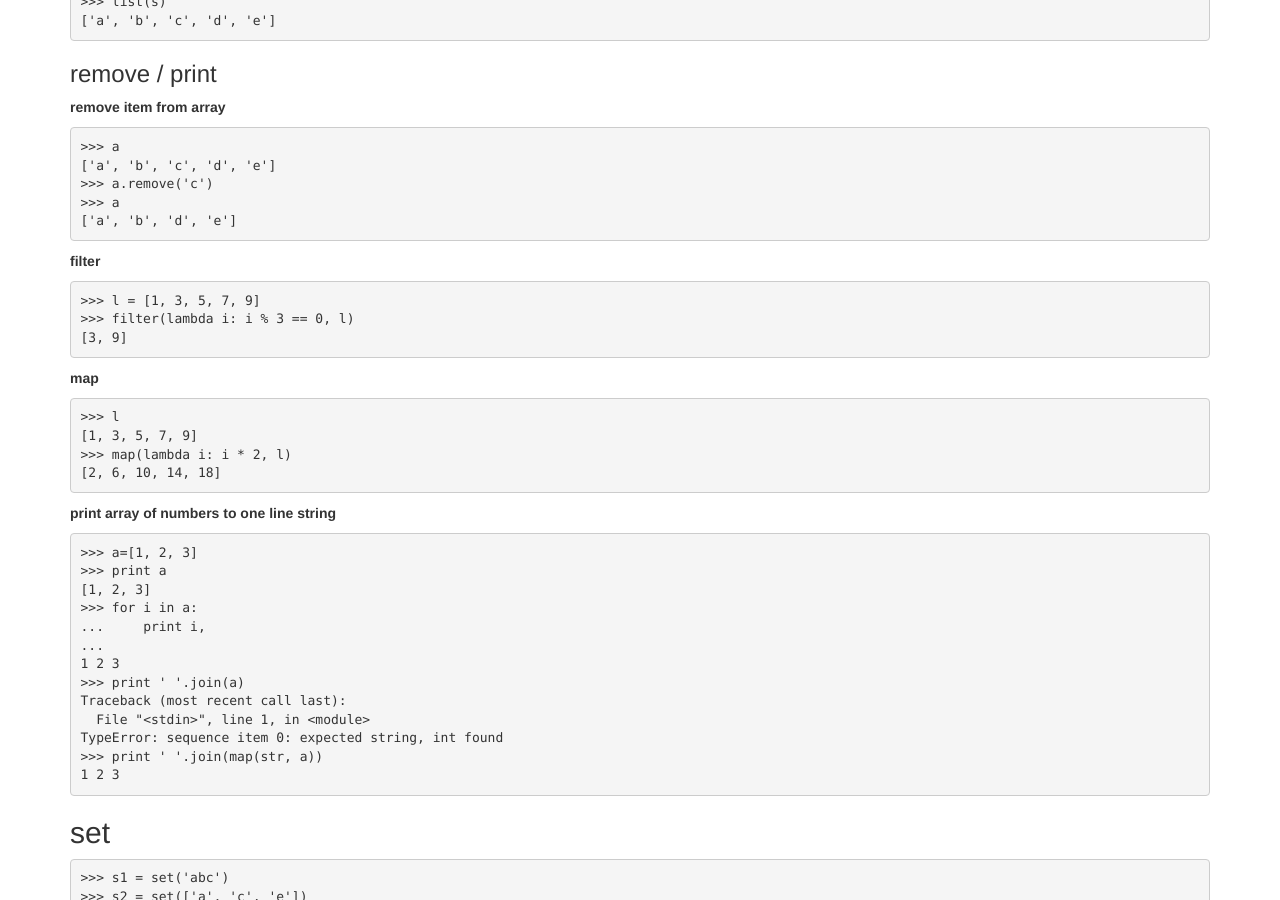
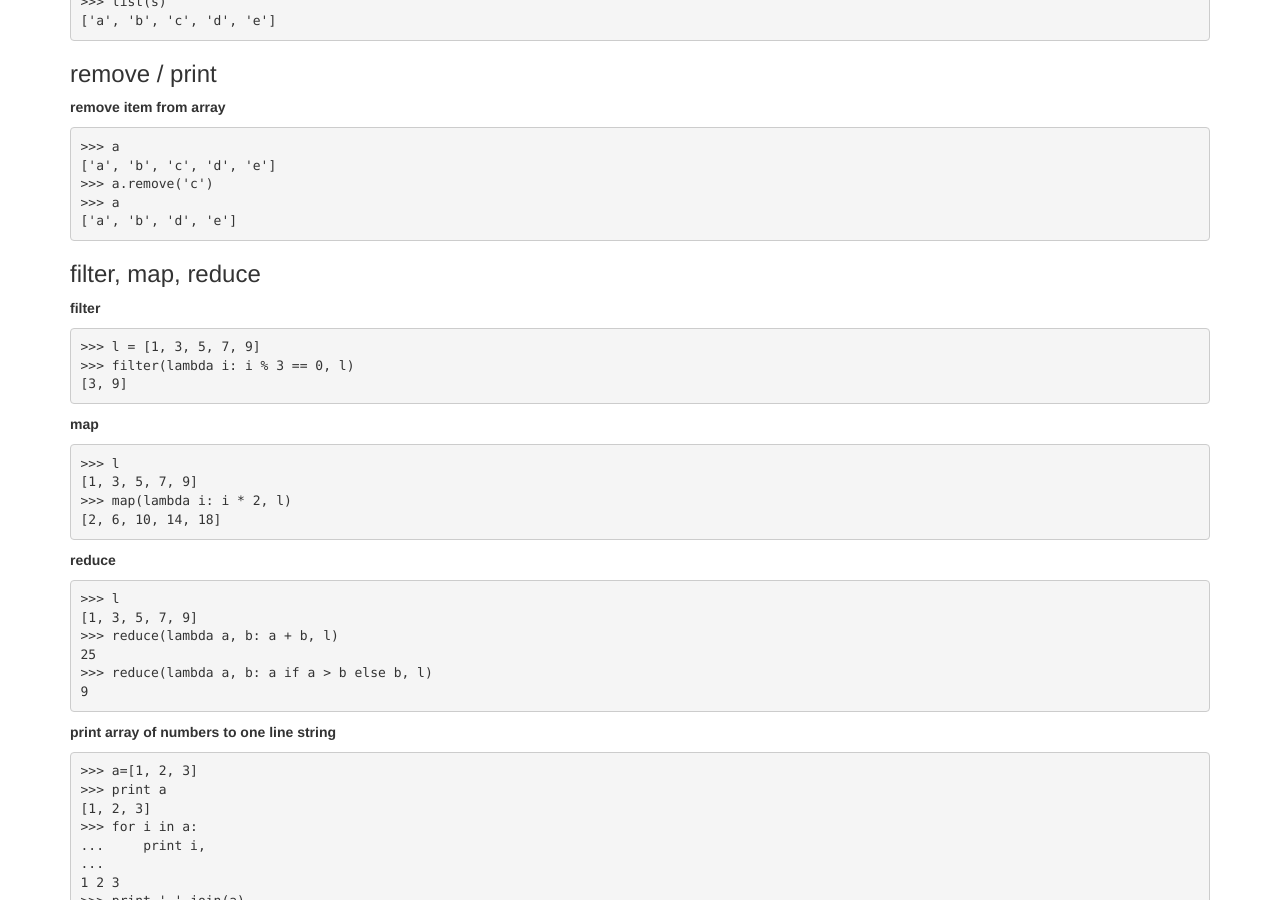
Before and after one commit to gary-liguoliang/notes, a Jekyll site: the page built from _posts/2016-03-16-python-fluent-python.md, in a window 1280 px wide and 900 px high, scrolled down 334 px. Built offline with Jekyll 4.4.1, drawn with Linux system fonts in a browser that asks for light colours.

Commit message:
Update 2016-03-16-python-fluent-python.md

````diff
--- a/_posts/2016-03-16-python-fluent-python.md
+++ b/_posts/2016-03-16-python-fluent-python.md
@@ -21,6 +21,7 @@ Fluent Python
 
 ### remove / print
 **remove item from array**
+
 ```python
 >>> a
 ['a', 'b', 'c', 'd', 'e']
@@ -28,6 +29,8 @@ Fluent Python
 >>> a
 ['a', 'b', 'd', 'e']
 ```
+
+### filter, map, reduce
 
 **filter**
 
@@ -45,6 +48,18 @@ Fluent Python
 >>> map(lambda i: i * 2, l)
 [2, 6, 10, 14, 18]
 ```
+
+**reduce**
+
+```python
+>>> l
+[1, 3, 5, 7, 9]
+>>> reduce(lambda a, b: a + b, l)
+25
+>>> reduce(lambda a, b: a if a > b else b, l)
+9
+```
+
 
 **print array of numbers to one line string**
 
````
